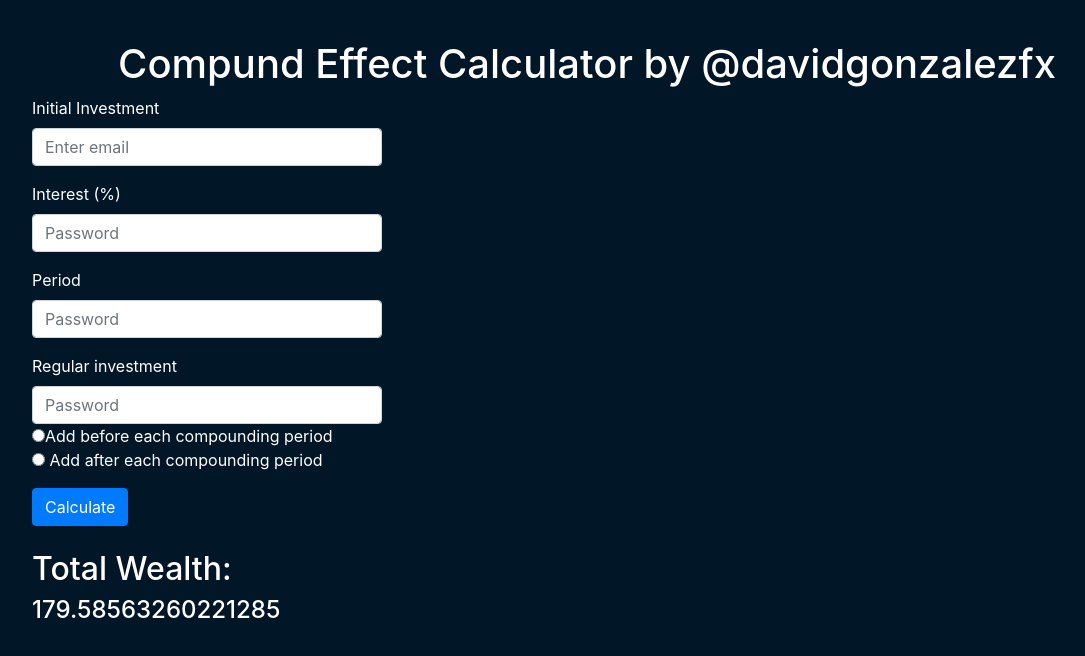
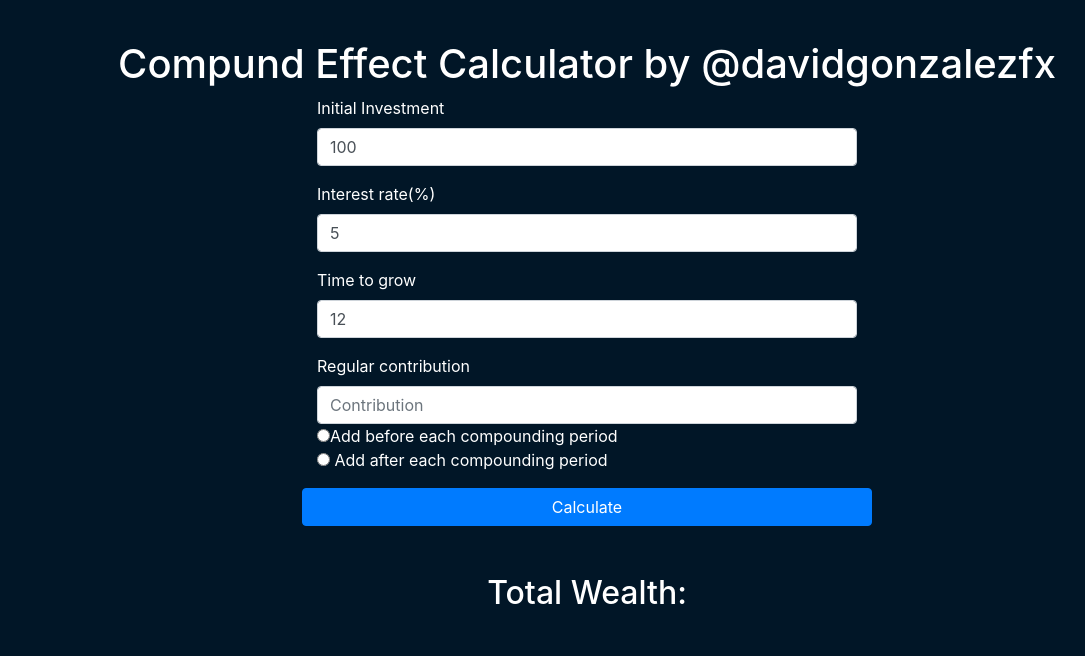
Before and after one commit to davidgonzalezfx/compound-effect-calculator, a plain HTML site: page index.html in a window 1280 px wide. Shown: the whole page, without its empty margins (53-1138 px from the left). Drawn offline with nearby package versions, Linux system fonts and the light colour scheme.

Commit message:
Simple compound effect calculator working v1.1

```diff
--- a/index.html
+++ b/index.html
@@ -12,40 +12,68 @@
 		<h1 class="title text-center">Compund Effect Calculator by @davidgonzalezfx</h1>
 		<form>
 		  <div class="form-group row">
-		  	<div class="col-md-4">
+		  	<div class="col-md-3"></div>
+		  	<div class="col-md-6">
 			    <label>Initial Investment</label>
-			    <input type="email" class="form-control" id="exampleInputEmail1" aria-describedby="emailHelp" placeholder="Enter email">
+			    <input type="text" class="form-control" id="investment" value="100">
 		  	</div>
+		  	<div class="col-md-3"></div>
 		  </div>
 		  <div class="form-group row">
-		  	<div class="col-md-4">
-			    <label>Interest (%)</label>
-			    <input type="password" class="form-control" id="exampleInputPassword1" placeholder="Password">
+		  	<div class="col-md-3"></div>
+		  	<div class="col-md-6">
+			    <label>Interest rate(%)</label>
+			    <input type="text" class="form-control" id="interest" placeholder="Interest" value="5">
 			  </div>
+			  <div class="col-md-3"></div>
 		  </div>
 		  <div class="form-group row">
-		  	<div class="col-md-4">
-			    <label>Period</label>
-			    <input type="password" class="form-control" id="exampleInputPassword1" placeholder="Password">
+		  	<div class="col-md-3"></div>
+		  	<div class="col-md-6">
+			    <label>Time to grow</label>
+			    <input type="text" class="form-control" id="period" placeholder="Times" value="12">
 			  </div>
+			  <div class="col-md-3"></div>
 		  </div>
 		  <div class="form-group row">
-		  	<div class="col-md-4">
-			    <label>Regular investment</label> <br>
-			    <input type="password" class="form-control" id="exampleInputPassword1" placeholder="Password">
+		  	<div class="col-md-3"></div>
+		  	<div class="col-md-6">
+			    <label>Regular contribution</label> <br>
+			    <input type="text" class="form-control" id="regular" placeholder="Contribution" value="">
 			    <input type="radio" value="">Add before each compounding period <br>
 					<input type="radio" value=""> Add after each compounding period <br>
 				</div>
+				<div class="col-md-3"></div>
 		  </div>
-		  <button type="submit" class="btn btn-primary">Calculate</button>
+		  <div class="row">
+		  	<div class="col-md-3"></div>
+		  	<button id="btn" type="button" class="col-md-6 btn btn-primary">Calculate</button>
+		  	<div class="col-md-3"></div>
+		  </div>
+
 		  <br>
 		  <br>
 		</form>
-		<h2>Total Wealth:</h2>
-		<h4 id="math">_</h4>
+		<div class="text-center">
+			<h2 class="text-center">Total Wealth:</h2>
+			<h4 id="math"></h4>
 		</div>
+
+	</div>
+	<script src="https://code.jquery.com/jquery-3.4.1.min.js" integrity="sha256-CSXorXvZcTkaix6Yvo6HppcZGetbYMGWSFlBw8HfCJo=" crossorigin="anonymous"></script>
+	<script src="https://stackpath.bootstrapcdn.com/bootstrap/4.4.1/js/bootstrap.min.js"></script>
 	<script>
-		let investment = 100, interest = 5, time = 12, total;
+
+		document.getElementById("btn").addEventListener("click", function(){
+			let
+			investment = parseInt(document.getElementById('investment').value),
+			interest = parseInt(document.getElementById('interest').value),
+			time = parseInt(document.getElementById('period').value),
+			total;
+
+			console.log(investment)
+			console.log(interest)
+			console.log(time)
 
 			total = investment*(1+interest*0.01)**time
 			console.log("Total = " + total)
@@ -54,8 +82,11 @@
 			for(let i=0; i<time; i++) {
 			  console.log(`${i+1} : ${newT += newT*interest*0.01}`)
 			}
-		document.getElementById("math").innerHTML = newT;
+
+
+  		document.getElementById("math").innerHTML = "$ " + newT;
+		});
+
 	</script>
-	<script src=https://stackpath.bootstrapcdn.com/bootstrap/4.4.1/js/bootstrap.min.js></script>
 </body>
 </html>
```
Lines whose indentation alone changed are shown as unchanged.
